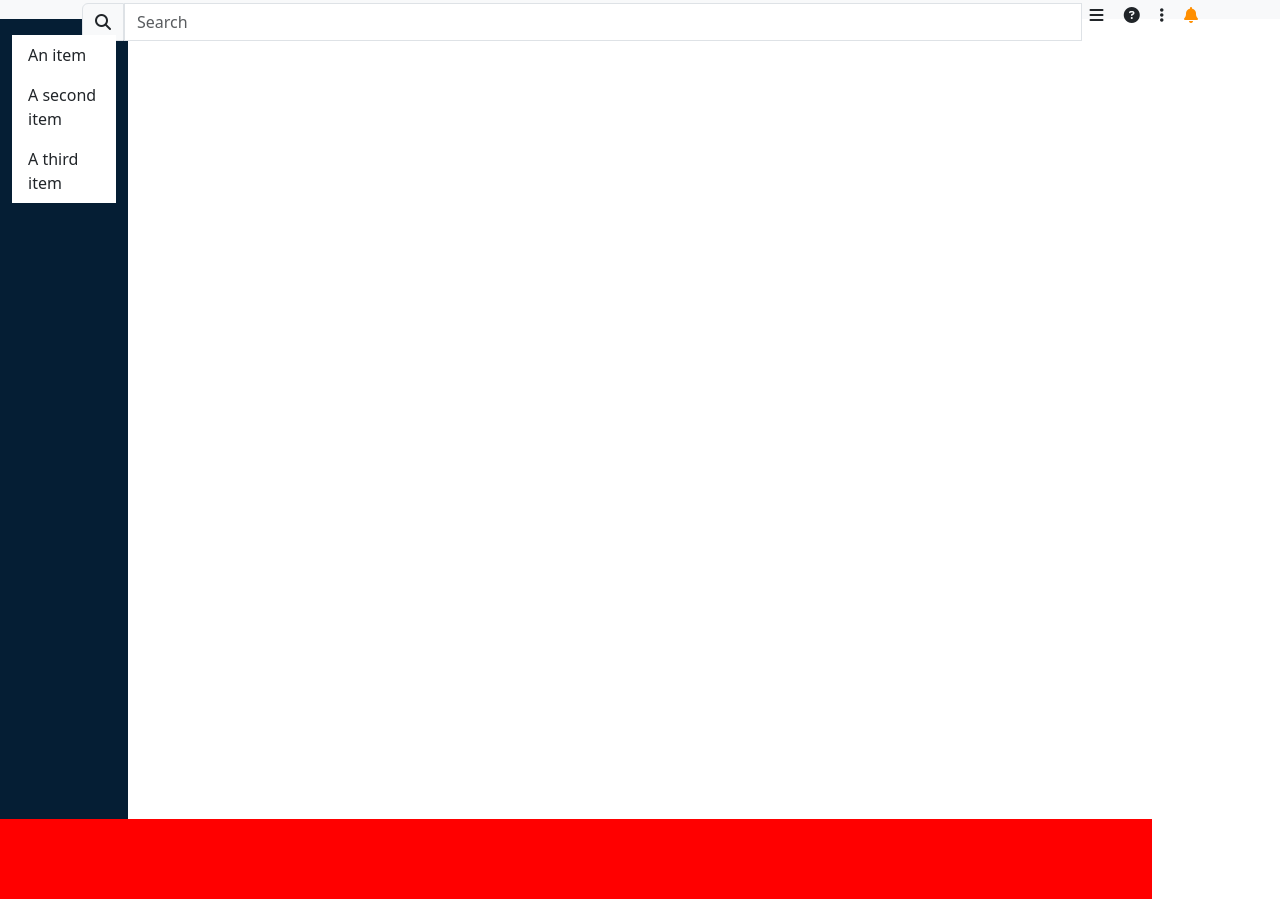
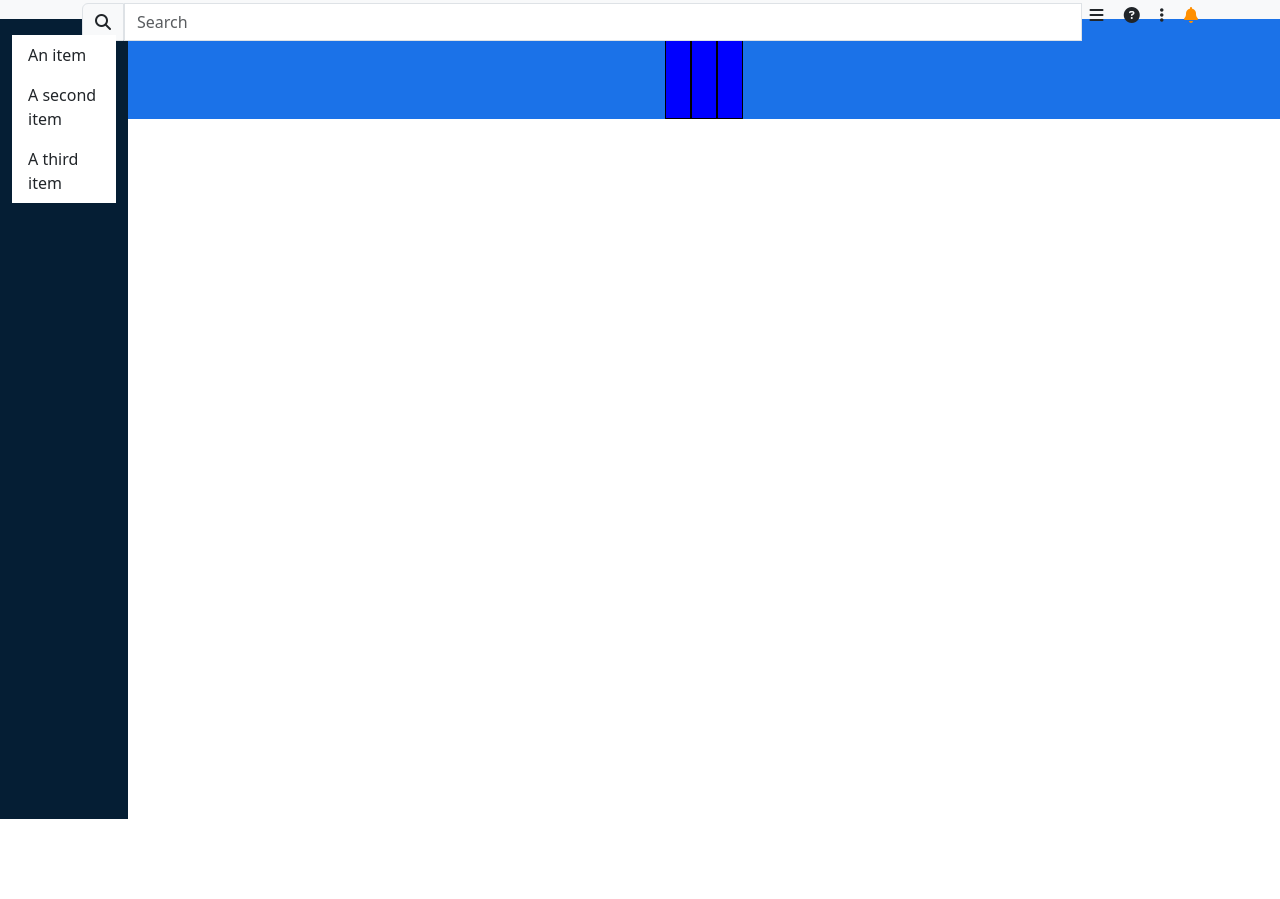
Before and after one commit to FedericoCattani/html-css-bootstrap-dashboard, a plain HTML site: page index.html in a window 1280 px wide. Shown: the part 61-960 px from the top of the page. After the commit the page ends 880 px from the top, so only its background shows below. Drawn offline with nearby package versions, Linux system fonts and the light colour scheme.

Commit message:
main top

```diff
--- a/css/style.css
+++ b/css/style.css
@@ -2,6 +2,12 @@
   background-color: #F8F9FA !important;
   height: 80px ;
   width: 100%;
+}
+
+.debug{
+  background-color: blue;
+  border: 1px solid black;
+  min-height: 50px;
 }
 
 .ct-navbar{
@@ -27,10 +33,11 @@ aside{
   width: 10%;
 }
 
-main{
-  background-color: red;
-  height: 80px;
+.main-top{
+  background-color: #1B72E8;
+  height: 100px;
   width: 90%;
+  float: right;
   display: flex;
-  justify-content: end;
+  justify-content: space-around;
 }
--- a/index.html
+++ b/index.html
@@ -38,6 +38,31 @@
     </nav>
   </div>
 
+ <main>
+    <div class="main-top">
+       <div class="container d-flex justify-content-around">
+        <div class="row cols-sm-1">
+          <div class="col-4 debug">
+
+          </div>
+          <div class="col-4 debug">
+
+          </div>
+          <div class="col-4 debug">
+
+          </div>
+        </div>
+       </div>
+    </div>
+
+    <div class="main-bottom">
+      <div class="container">
+
+      </div>
+
+    </div>
+
+  </main>
 
   <aside>
     <div class="container vh-100 d-flex flex-column">
@@ -49,8 +74,6 @@
     </div>
   </aside>
 
-  <main>
-    <div class="container"></div>
-  </main>
+
 </body>
 </html>
```
